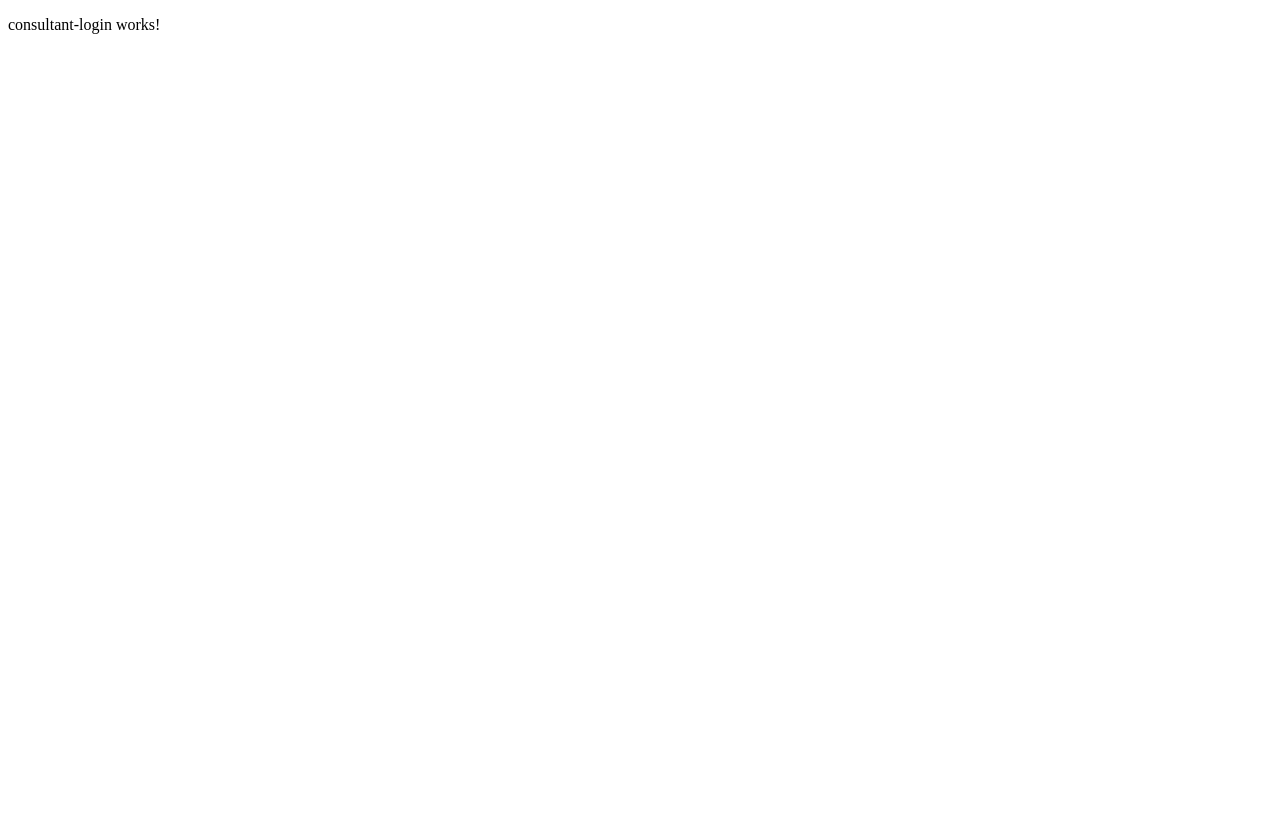
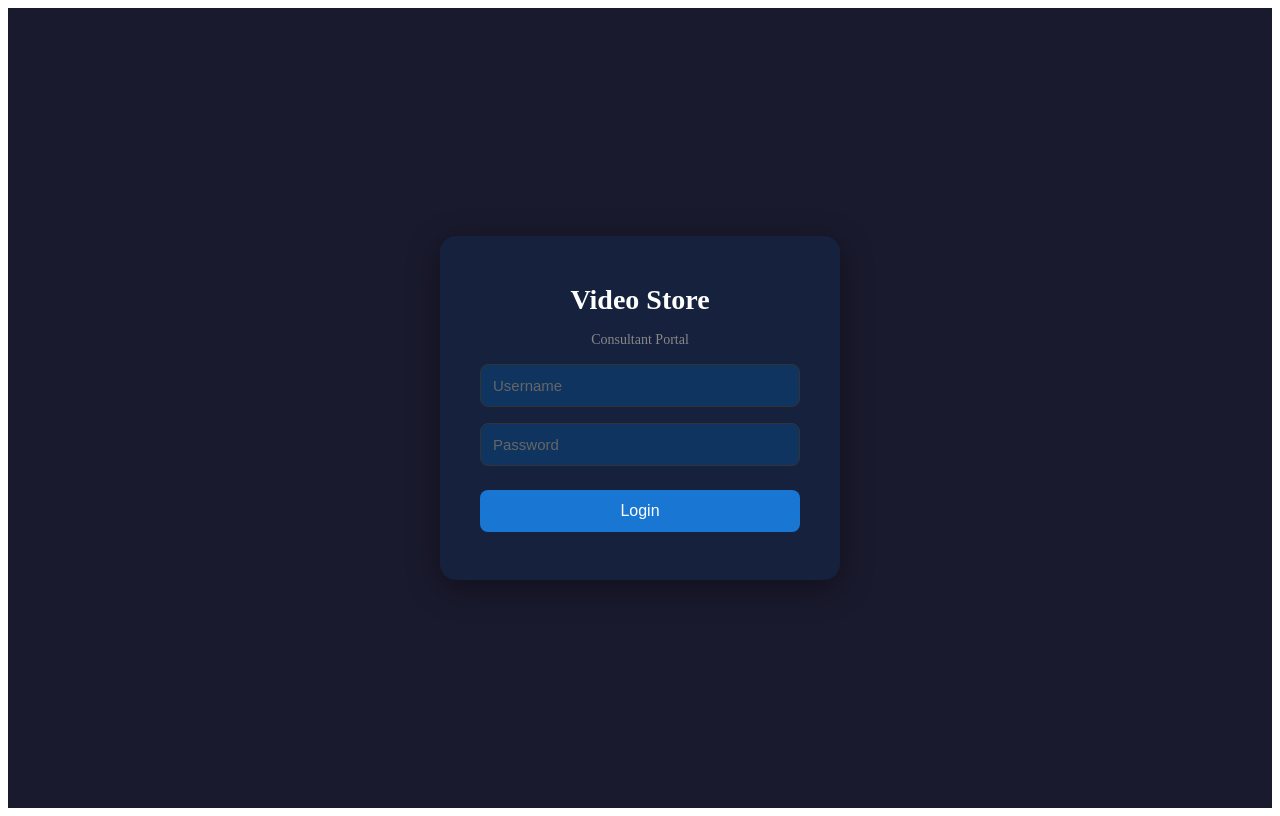
Before and after one commit to eLandoAD/Iskar, an Angular app in the folder eLando-Iskar-Project/: page /consultant/login in a window 1280 px wide. Built offline with nearby package versions, Linux system fonts and the light colour scheme.

Commit message:
feat: implement consultant login functionality with form validation and routing

```diff
--- a/eLando-Iskar-Project/src/app/pages/consultant-login/consultant-login.html
+++ b/eLando-Iskar-Project/src/app/pages/consultant-login/consultant-login.html
@@ -1 +1,26 @@
-<p>consultant-login works!</p>
+<div class="login-container">
+
+  <div class="login-card">
+    <h1>Video Store</h1>
+    <p class="subtitle">Consultant Portal</p>
+
+    <input
+      type="text"
+      placeholder="Username"
+      [(ngModel)]="username"
+    />
+
+    <input
+      type="password"
+      placeholder="Password"
+      [(ngModel)]="password"
+    />
+
+    <button (click)="login()" [disabled]="loading">
+      {{ loading ? 'Logging in...' : 'Login' }}
+    </button>
+
+    <p *ngIf="error" class="error">{{ error }}</p>
+  </div>
+
+</div>
--- a/eLando-Iskar-Project/src/app/pages/consultant-login/consultant-login.scss
+++ b/eLando-Iskar-Project/src/app/pages/consultant-login/consultant-login.scss
@@ -0,0 +1,72 @@
+.login-container {
+  display: flex;
+  align-items: center;
+  justify-content: center;
+  height: 100vh;
+  background: #1a1a2e;
+}
+
+.login-card {
+  background: #16213e;
+  padding: 48px 40px;
+  border-radius: 16px;
+  display: flex;
+  flex-direction: column;
+  align-items: center;
+  gap: 16px;
+  width: 320px;
+  box-shadow: 0 8px 32px rgba(0,0,0,0.4);
+
+  h1 {
+    margin: 0;
+    color: white;
+    font-size: 28px;
+  }
+
+  .subtitle {
+    margin: 0;
+    color: #888;
+    font-size: 14px;
+  }
+
+  input {
+    width: 100%;
+    padding: 12px;
+    border-radius: 8px;
+    border: 1px solid #333;
+    background: #0f3460;
+    color: white;
+    font-size: 15px;
+    box-sizing: border-box;
+
+    &::placeholder { color: #666; }
+    &:focus {
+      outline: none;
+      border-color: #1976d2;
+    }
+  }
+
+  button {
+    width: 100%;
+    padding: 12px;
+    background: #1976d2;
+    color: white;
+    border: none;
+    border-radius: 8px;
+    font-size: 16px;
+    cursor: pointer;
+    margin-top: 8px;
+
+    &:hover:not(:disabled) { background: #1565c0; }
+    &:disabled {
+      background: #555;
+      cursor: not-allowed;
+    }
+  }
+
+  .error {
+    color: #e53935;
+    font-size: 13px;
+    margin: 0;
+  }
+}
--- a/eLando-Iskar-Project/src/app/pages/consultant-login/consultant-login.ts
+++ b/eLando-Iskar-Project/src/app/pages/consultant-login/consultant-login.ts
@@ -1,11 +1,45 @@
 import { Component } from '@angular/core';
+import { CommonModule } from '@angular/common';
+import { FormsModule } from '@angular/forms';
+import { Router } from '@angular/router';
+import { ConsultantSignaling } from '../../services/consultant-signaling';
 
 @Component({
   selector: 'app-consultant-login',
-  imports: [],
+  imports: [CommonModule, FormsModule],
   templateUrl: './consultant-login.html',
   styleUrl: './consultant-login.scss',
 })
 export class ConsultantLogin {
+  username = '';
+  password = '';
+  error = '';
+  loading = false;
 
+  constructor(
+    private router: Router,
+    private signaling: ConsultantSignaling
+  ) {}
+
+  login(): void {
+    if (!this.username.trim() || !this.password.trim()) {
+      this.error = 'Please enter username and password';
+      return;
+    }
+
+    this.loading = true;
+    this.error = '';
+
+    // Store consultant ID — will be replaced with real API call once Person A is ready
+    sessionStorage.setItem('consultantId', this.username);
+
+    // Connect the WebSocket as this consultant
+    this.signaling.connect(this.username);
+
+    // Small delay to simulate login — remove when real API exists
+    setTimeout(() => {
+      this.loading = false;
+      this.router.navigate(['/consultant/dashboard']);
+    }, 500);
+  }
 }
```
